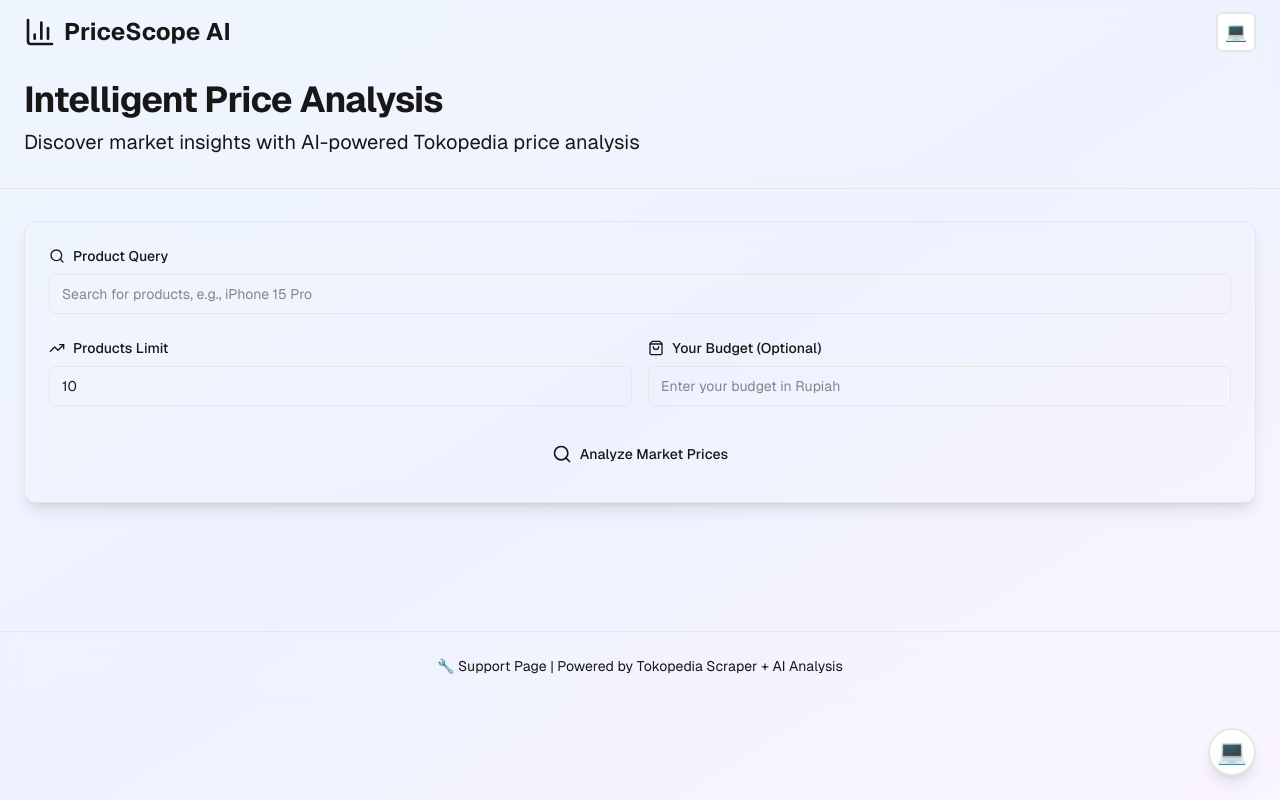
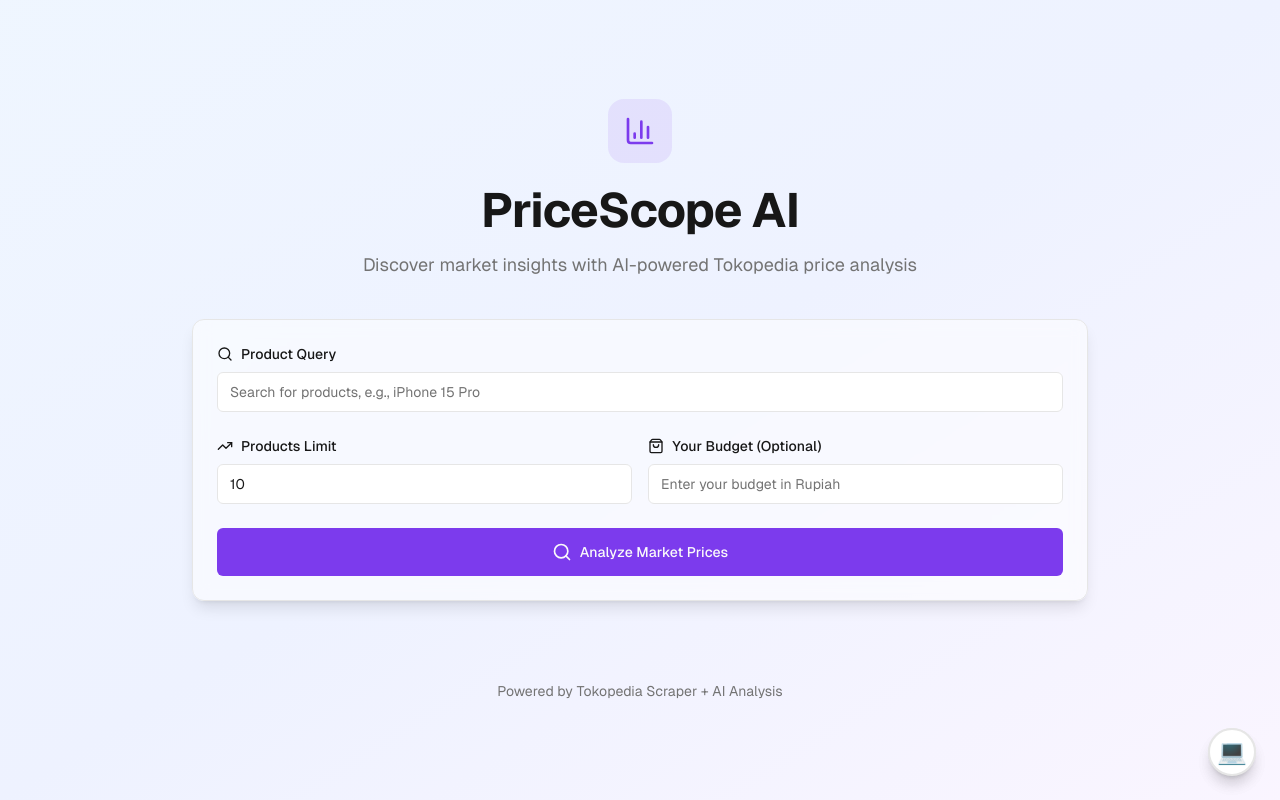
Before and after one commit to Sekte-King-Jawir/King-Jawir, a Next.js app in the folder apps/web/: page /support in a window 1280 px wide. Built offline with nearby package versions, Linux system fonts and the light colour scheme.

Commit message:
chore: enhance Tailwind CSS dark mode configuration and update theme colors

```diff
--- a/apps/web/app/globals.css
+++ b/apps/web/app/globals.css
@@ -1,4 +1,7 @@
 @import "tailwindcss";
+
+/* Dark mode configuration for Tailwind v4 - class-based */
+@custom-variant dark (&:where(.dark, .dark *));
 
 /* Source paths for Tailwind v4 */
 @source "../../../packages/ui/src/**/*.{js,ts,jsx,tsx}";
@@ -7,6 +10,33 @@
 @source "../lib/**/*.{js,ts,jsx,tsx}";
 @source "../services/**/*.{js,ts,jsx,tsx}";
 
+/* Theme colors for Tailwind v4 */
+@theme {
+  --color-background: hsl(var(--background));
+  --color-foreground: hsl(var(--foreground));
+  --color-card: hsl(var(--card));
+  --color-card-foreground: hsl(var(--card-foreground));
+  --color-popover: hsl(var(--popover));
+  --color-popover-foreground: hsl(var(--popover-foreground));
+  --color-primary: hsl(var(--primary));
+  --color-primary-foreground: hsl(var(--primary-foreground));
+  --color-secondary: hsl(var(--secondary));
+  --color-secondary-foreground: hsl(var(--secondary-foreground));
+  --color-muted: hsl(var(--muted));
+  --color-muted-foreground: hsl(var(--muted-foreground));
+  --color-accent: hsl(var(--accent));
+  --color-accent-foreground: hsl(var(--accent-foreground));
+  --color-destructive: hsl(var(--destructive));
+  --color-destructive-foreground: hsl(var(--destructive-foreground));
+  --color-border: hsl(var(--border));
+  --color-input: hsl(var(--input));
+  --color-ring: hsl(var(--ring));
+  --radius-sm: calc(var(--radius) - 4px);
+  --radius-md: calc(var(--radius) - 2px);
+  --radius-lg: var(--radius);
+  --radius-xl: calc(var(--radius) + 4px);
+}
+
 :root {
   --background: 0 0% 100%;
   --foreground: 0 0% 9%;
@@ -14,7 +44,7 @@
   --card-foreground: 0 0% 9%;
   --popover: 0 0% 100%;
   --popover-foreground: 0 0% 9%;
-  --primary: 0 0% 9%;
+  --primary: 262 83% 58%;
   --primary-foreground: 0 0% 98%;
   --secondary: 0 0% 96%;
   --secondary-foreground: 0 0% 9%;
@@ -26,18 +56,18 @@
   --destructive-foreground: 0 0% 98%;
   --border: 0 0% 90%;
   --input: 0 0% 90%;
-  --ring: 0 0% 9%;
+  --ring: 262 83% 58%;
   --radius: 0.5rem;
 }
 
 .dark {
   --background: 222 47% 11%;
   --foreground: 210 40% 98%;
-  --card: 222 47% 11%;
+  --card: 222 47% 14%;
   --card-foreground: 210 40% 98%;
   --popover: 222 47% 11%;
   --popover-foreground: 210 40% 98%;
-  --primary: 210 40% 98%;
+  --primary: 262 83% 68%;
   --primary-foreground: 222 47% 11%;
   --secondary: 217 33% 17%;
   --secondary-foreground: 210 40% 98%;
@@ -47,9 +77,9 @@
   --accent-foreground: 210 40% 98%;
   --destructive: 0 62% 50%;
   --destructive-foreground: 210 40% 98%;
-  --border: 217 33% 17%;
+  --border: 217 33% 25%;
   --input: 217 33% 17%;
-  --ring: 212 95% 68%;
+  --ring: 262 83% 68%;
 }
 
 * {
--- a/apps/web/app/support/page.tsx
+++ b/apps/web/app/support/page.tsx
@@ -3,7 +3,7 @@
 import { useState, useEffect } from 'react'
 import Image from 'next/image'
 import { Search, TrendingUp, ShoppingBag, BarChart3 } from 'lucide-react'
-import { HeaderThemeToggle } from '@repo/ui/theme/theme-toggle'
+import { ThemeToggle } from '@repo/ui'
 
 interface TokopediaProduct {
   name: string
@@ -164,27 +164,22 @@ export default function SupportPage(): React.JSX.Element {
   }
 
   return (
-    <div className="min-h-screen bg-gradient-to-br from-blue-50 via-indigo-50 to-purple-50 dark:from-gray-950 dark:via-gray-900 dark:to-gray-950">
-      {/* Header */}
-      <header className="border-b border-border/40 bg-background/80 backdrop-blur supports-[backdrop-filter]:bg-background/60">
-        <div className="container flex h-16 items-center justify-between px-6">
-          <div className="flex items-center gap-2">
+    <div className="min-h-screen bg-gradient-to-br from-blue-50 via-indigo-50 to-purple-50 dark:from-gray-950 dark:via-gray-900 dark:to-gray-950 flex flex-col items-center justify-center px-4 py-12">
+      <ThemeToggle />
+
+      <main className="w-full max-w-4xl mx-auto">
+        {/* Hero Section */}
+        <div className="text-center mb-10">
+          <div className="inline-flex items-center justify-center w-16 h-16 rounded-2xl bg-primary/10 mb-6">
             <BarChart3 className="h-8 w-8 text-primary" />
-            <span className="text-2xl font-bold text-foreground">PriceScope AI</span>
           </div>
-          <HeaderThemeToggle />
-        </div>
-        <div className="container px-6 pb-8 pt-4">
-          <h1 className="text-4xl font-bold tracking-tight text-foreground mb-2">
-            Intelligent Price Analysis
+          <h1 className="text-4xl md:text-5xl font-bold tracking-tight text-foreground mb-4">
+            PriceScope AI
           </h1>
-          <p className="text-xl text-muted-foreground">
+          <p className="text-lg text-muted-foreground max-w-2xl mx-auto">
             Discover market insights with AI-powered Tokopedia price analysis
           </p>
         </div>
-      </header>
-
-      <main className="container px-6 py-8">
         {/* Form */}
         <form
           onSubmit={handleSubmit}
@@ -478,12 +473,10 @@ export default function SupportPage(): React.JSX.Element {
       </main>
 
       {/* Footer */}
-      <footer className="border-t border-border/40 bg-background/95 backdrop-blur supports-[backdrop-filter]:bg-background/60 mt-16">
-        <div className="container px-6 py-6 text-center">
-          <p className="text-sm text-muted-foreground">
-            🔧 Support Page | Powered by Tokopedia Scraper + AI Analysis
-          </p>
-        </div>
+      <footer className="mt-12 text-center">
+        <p className="text-sm text-muted-foreground">
+          Powered by Tokopedia Scraper + AI Analysis
+        </p>
       </footer>
     </div>
   )
```
